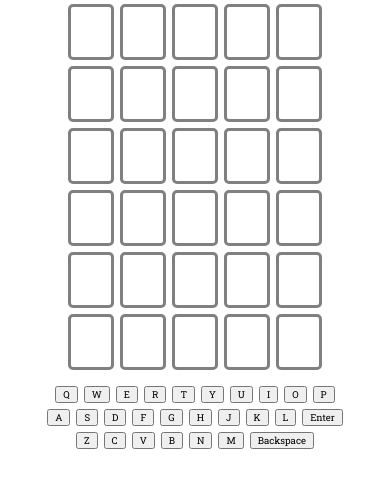
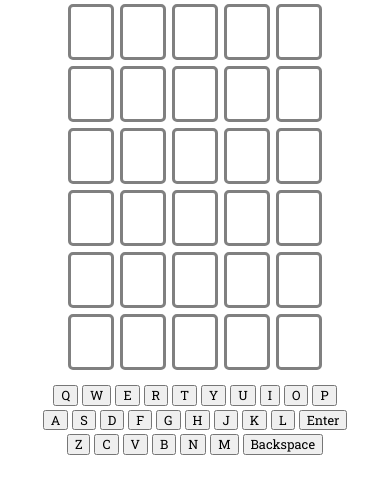
Before and after one commit to jtclayt/words_are_fun, a website: page src/public/index.html in a window 390 px wide. Shown: the part 66-560 px from the top of the page. Drawn offline with Linux system fonts and the light colour scheme; no server answers.

Commit message:
Mobile css changes

```diff
--- a/src/public/index.css
+++ b/src/public/index.css
@@ -79,8 +79,8 @@ header h1 {
   }
 
   .keyboard-button {
-    margin: 3px;
-    font-size: 0.6rem;
+    margin: 2px;
+    font-size: 0.8rem;
   }
 
   #keyboard {
```
